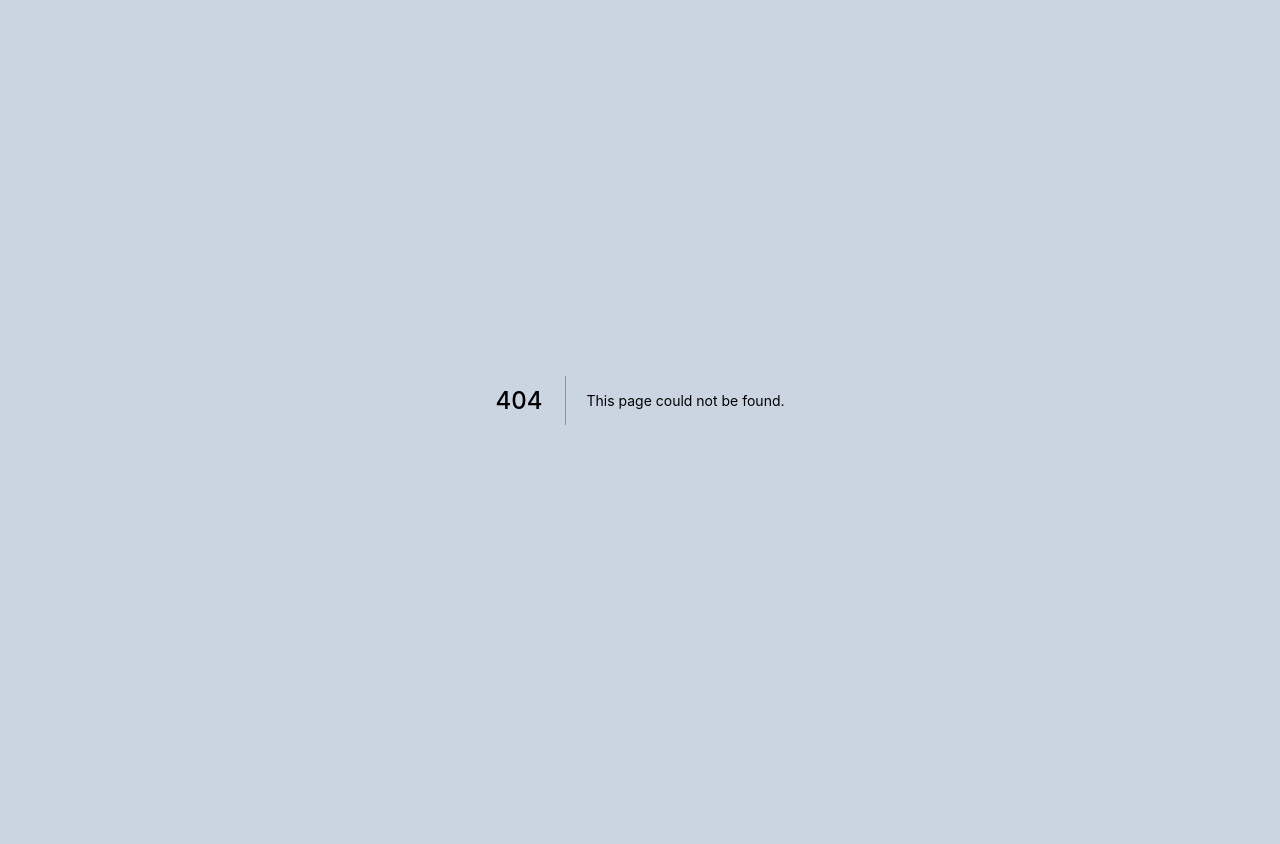
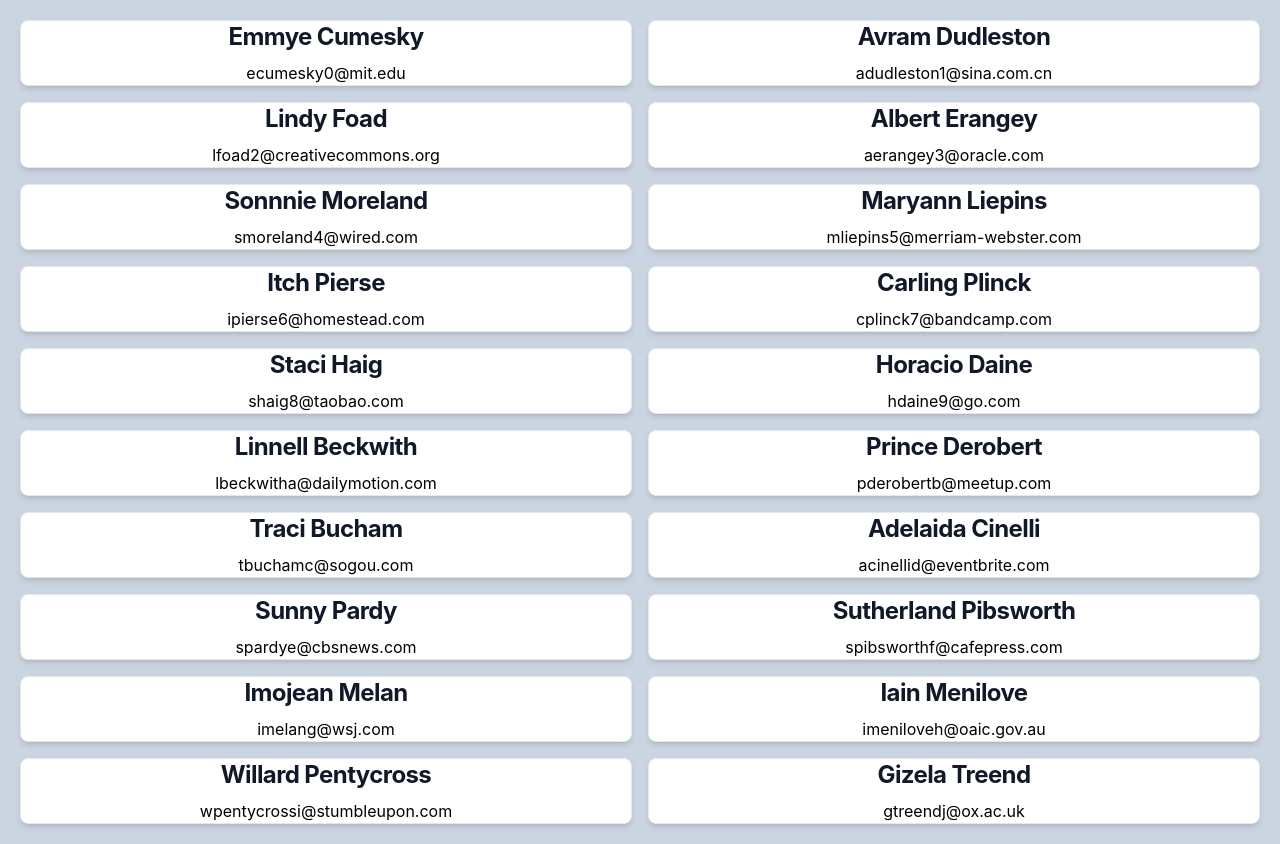
Before and after one commit to ralphja16/nextjs-demo, a Next.js app: page /users in a window 1280 px wide. Before the commit this address had no page. Before the commit the page ends 800 px from the top, so only its background shows below. Built offline with nearby package versions, Linux system fonts and the light colour scheme.

Commit message:
feat: add api route

```diff
--- a/package.json
+++ b/package.json
@@ -11,12 +11,14 @@
   "dependencies": {
     "next": "12.1.0",
     "react": "17.0.2",
-    "react-dom": "17.0.2"
+    "react-dom": "17.0.2",
+    "swr": "^1.2.2"
   },
   "devDependencies": {
     "autoprefixer": "^10.4.2",
     "eslint": "8.9.0",
     "eslint-config-next": "12.1.0",
+    "eslint-config-prettier": "^8.4.0",
     "postcss": "^8.4.6",
     "tailwindcss": "^3.0.23"
   }
--- /dev/null
+++ b/pages/api/users.js
@@ -0,0 +1,26 @@
+const users = [
+  { id: 1, first_name: 'Emmye', last_name: 'Cumesky', email: 'ecumesky0@mit.edu', gender: 'Female' },
+  { id: 2, first_name: 'Avram', last_name: 'Dudleston', email: 'adudleston1@sina.com.cn', gender: 'Non-binary' },
+  { id: 3, first_name: 'Lindy', last_name: 'Foad', email: 'lfoad2@creativecommons.org', gender: 'Female' },
+  { id: 4, first_name: 'Albert', last_name: 'Erangey', email: 'aerangey3@oracle.com', gender: 'Female' },
+  { id: 5, first_name: 'Sonnnie', last_name: 'Moreland', email: 'smoreland4@wired.com', gender: 'Female' },
+  { id: 6, first_name: 'Maryann', last_name: 'Liepins', email: 'mliepins5@merriam-webster.com', gender: 'Male' },
+  { id: 7, first_name: 'Itch', last_name: 'Pierse', email: 'ipierse6@homestead.com', gender: 'Female' },
+  { id: 8, first_name: 'Carling', last_name: 'Plinck', email: 'cplinck7@bandcamp.com', gender: 'Male' },
+  { id: 9, first_name: 'Staci', last_name: 'Haig', email: 'shaig8@taobao.com', gender: 'Female' },
+  { id: 10, first_name: 'Horacio', last_name: 'Daine', email: 'hdaine9@go.com', gender: 'Female' },
+  { id: 11, first_name: 'Linnell', last_name: 'Beckwith', email: 'lbeckwitha@dailymotion.com', gender: 'Female' },
+  { id: 12, first_name: 'Prince', last_name: 'Derobert', email: 'pderobertb@meetup.com', gender: 'Male' },
+  { id: 13, first_name: 'Traci', last_name: 'Bucham', email: 'tbuchamc@sogou.com', gender: 'Female' },
+  { id: 14, first_name: 'Adelaida', last_name: 'Cinelli', email: 'acinellid@eventbrite.com', gender: 'Female' },
+  { id: 15, first_name: 'Sunny', last_name: 'Pardy', email: 'spardye@cbsnews.com', gender: 'Female' },
+  { id: 16, first_name: 'Sutherland', last_name: 'Pibsworth', email: 'spibsworthf@cafepress.com', gender: 'Male' },
+  { id: 17, first_name: 'Imojean', last_name: 'Melan', email: 'imelang@wsj.com', gender: 'Male' },
+  { id: 18, first_name: 'Iain', last_name: 'Menilove', email: 'imeniloveh@oaic.gov.au', gender: 'Female' },
+  { id: 19, first_name: 'Willard', last_name: 'Pentycross', email: 'wpentycrossi@stumbleupon.com', gender: 'Male' },
+  { id: 20, first_name: 'Gizela', last_name: 'Treend', email: 'gtreendj@ox.ac.uk', gender: 'Bigender' },
+];
+
+export default function handler(req, res) {
+  res.status(200).json(users);
+}
--- a/pages/index.js
+++ b/pages/index.js
@@ -43,6 +43,11 @@ function Home({ title, ducks }) {
                 <a>more random</a>
               </Link>
             </li>
+            <li>
+              <Link href="/users">
+                <a>users</a>
+              </Link>
+            </li>
           </ul>
         </nav>
 
--- a/pages/random/index.js
+++ b/pages/random/index.js
@@ -17,7 +17,7 @@ export default function Swan() {
             <a className="font-bold text-blue-600 underline">Go Duck</a>
           </Link>
         </div>
-        <h1 className="text-6xl text-bold text-blue-900 my-8 font-sans">Image Optimization</h1>
+        <h1 className="text-bold text-blue-900 my-8 font-sans text-6xl">Image Optimization</h1>
         <div className="grid grid-cols-1 gap-4 sm:grid-cols-3 md:grid-cols-4 my-8">
           {Array(4)
             .fill(0)
--- /dev/null
+++ b/pages/users/index.js
@@ -0,0 +1,44 @@
+// import useSWR from 'swr';
+
+// const fetcher = async (url) => {
+//   const res = await fetch(url);
+//   const data = await res.json();
+
+//   if (res.status !== 200) {
+//     throw new Error(data.message);
+//   }
+//   return data;
+// };
+
+export default function Users({ data }) {
+  // const { data, error } = useSWR('/api/users', fetcher);
+
+  // if (error) return <div>Failed to load</div>;
+  if (!data) return <div>Loading...</div>;
+
+  return (
+    <>
+      <div className="grid grid-cols-1 sm:grid-cols-2 gap-4 p-5">
+        {data.map((user) => (
+          <div key={user.id} className="min-w-full text-center mx-auto bg-white rounded-lg border border-gray-200 shadow-md ">
+            <h5 className="mb-2 text-2xl font-bold tracking-tight text-gray-900 ">
+              {user.first_name} {user.last_name}
+            </h5>
+            <p>{user.email}</p>
+          </div>
+        ))}
+      </div>
+    </>
+  );
+}
+
+// This gets called on every request
+export async function getServerSideProps() {
+  // TODO: do not call api routes in this function :) https://nextjs.org/docs/basic-features/data-fetching/get-server-side-props#getserversideprops-or-api-routes
+  // Fetch data from external API
+  const res = await fetch(`http://localhost:3000/api/users`);
+  const data = await res.json();
+
+  // Pass data to the page via props
+  return { props: { data } };
+}
```
Also changed, not shown: .eslintrc.json.
